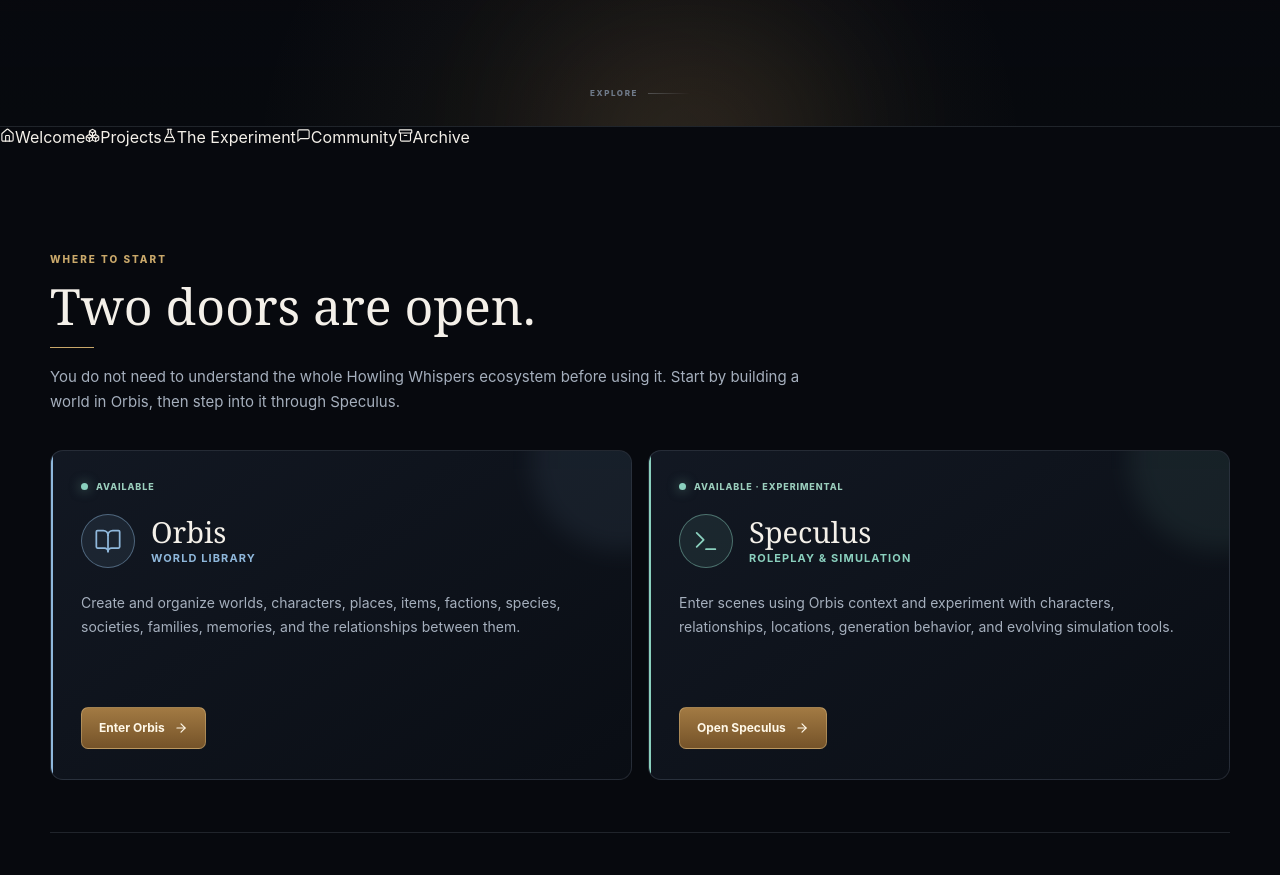
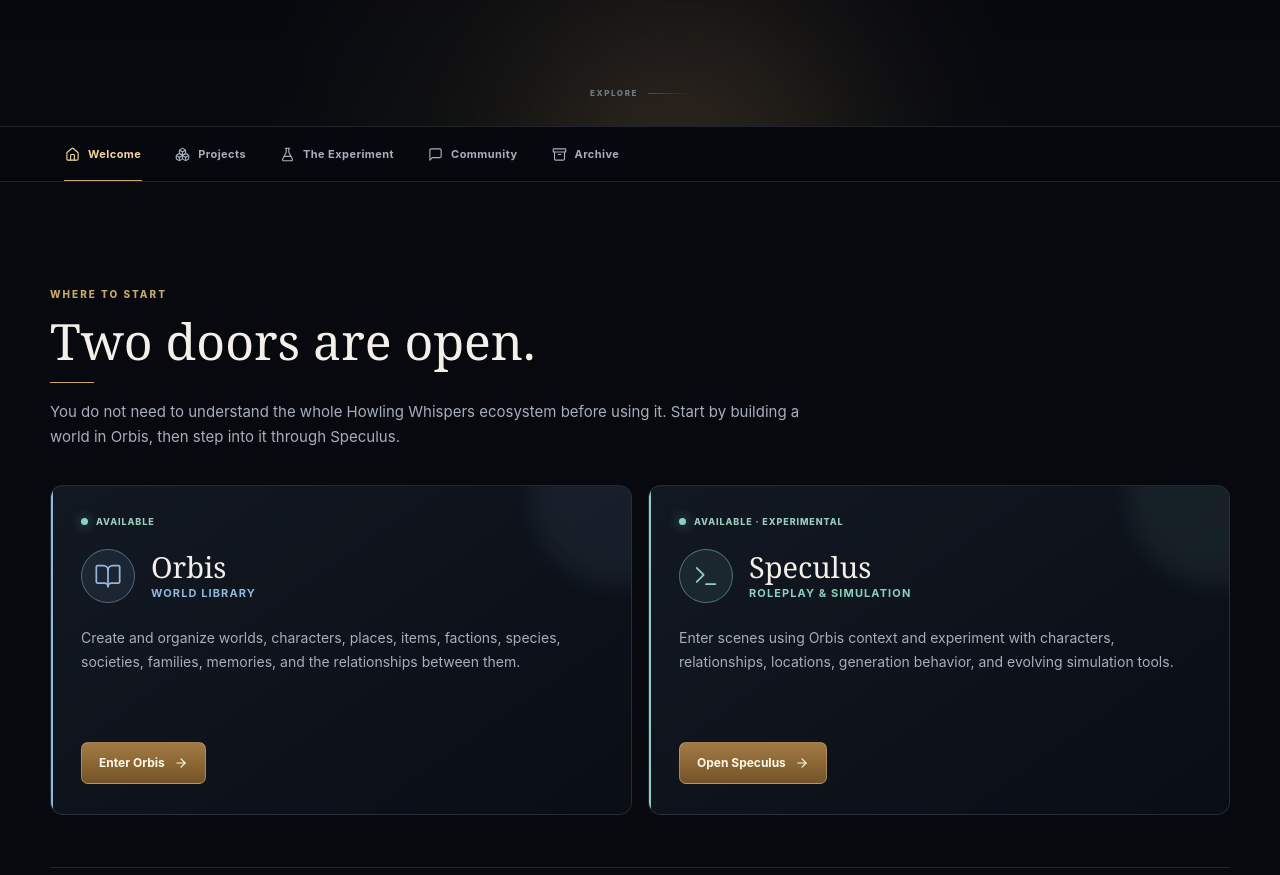
Before and after one commit to HowlingWhispers/HW-Landing, a React (Vite) app: page / in a window 1280 px wide. Shown: the part 802-1677 px from the top of the page. Built offline with nearby package versions, Linux system fonts and the light colour scheme.

Commit message:
Add scalable sticky project hub tabs

```diff
--- a/src/styles.css
+++ b/src/styles.css
@@ -1216,3 +1216,66 @@ main { overflow: hidden; }
     grid-column: 1 / -1;
   }
 }
+
+
+/* Landing hub tabs */
+.landing-tabs {
+  position: sticky;
+  top: 68px;
+  z-index: 35;
+  border-bottom: 1px solid var(--line);
+  background: rgba(7, 9, 14, .91);
+  backdrop-filter: blur(16px);
+}
+
+.landing-tabs__inner {
+  width: min(var(--max), calc(100% - 40px));
+  min-height: 54px;
+  display: flex;
+  align-items: stretch;
+  gap: 4px;
+  margin: 0 auto;
+  overflow-x: auto;
+  scrollbar-width: none;
+}
+
+.landing-tabs__inner::-webkit-scrollbar { display: none; }
+
+.landing-tab {
+  position: relative;
+  min-width: max-content;
+  display: inline-flex;
+  align-items: center;
+  gap: 8px;
+  padding: 0 15px;
+  color: var(--muted);
+  font-size: 11px;
+  font-weight: 700;
+  letter-spacing: .04em;
+  transition: color .18s ease, background .18s ease;
+}
+
+.landing-tab:hover,
+.landing-tab:focus-visible {
+  color: var(--text);
+  background: rgba(255,255,255,.025);
+}
+
+.landing-tab::after {
+  content: "";
+  position: absolute;
+  left: 14px;
+  right: 14px;
+  bottom: -1px;
+  height: 2px;
+  background: transparent;
+}
+
+.landing-tab--active { color: var(--gold-bright); }
+.landing-tab--active::after { background: var(--gold); }
+
+@media (max-width: 580px) {
+  .landing-tabs { top: 61px; }
+  .landing-tabs__inner { width: 100%; padding: 0 8px; }
+  .landing-tab { padding: 0 12px; }
+}
```
